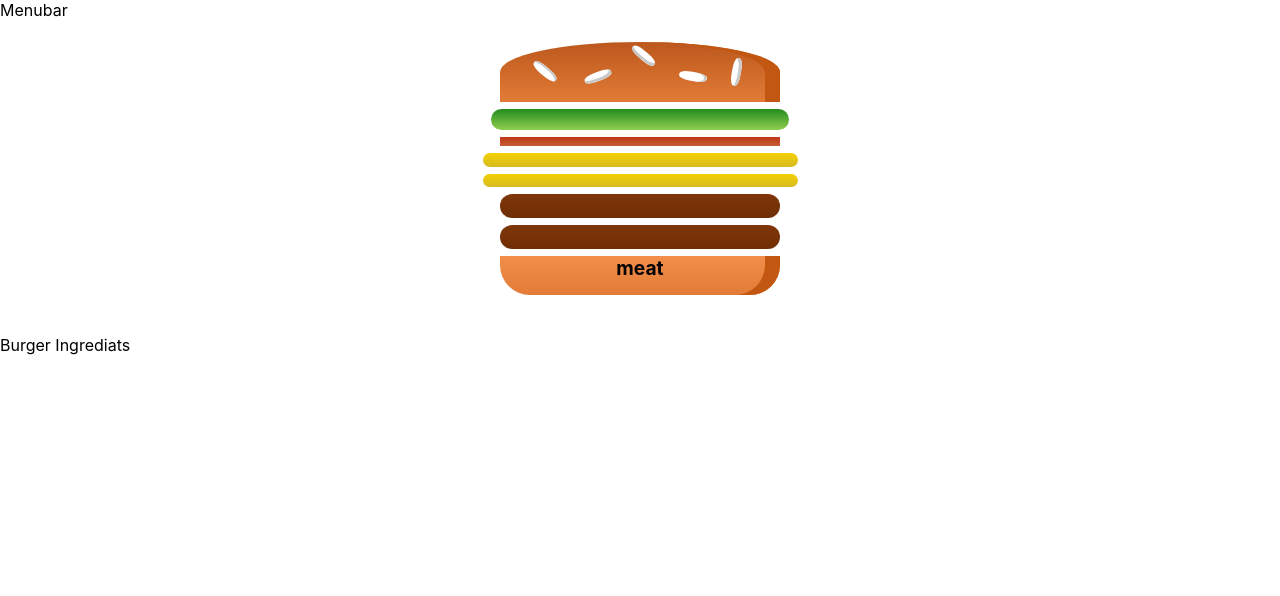
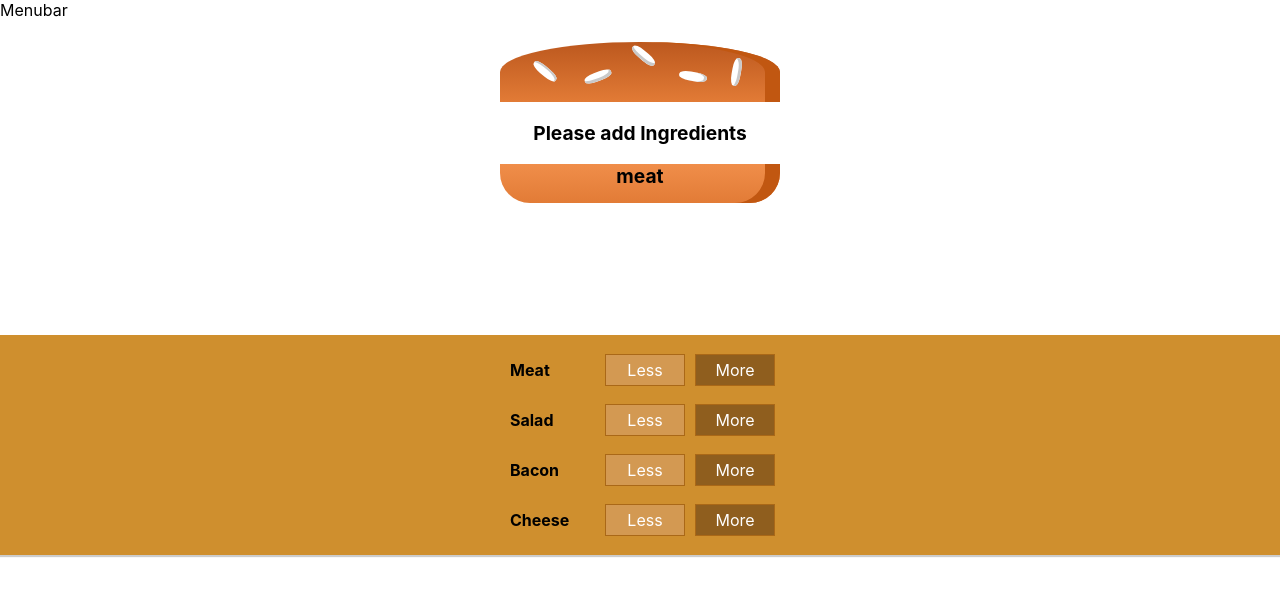
Before and after one commit to AbinPalliyil/Burger-app-React, a React app: page / in a window 1280 px wide. Shown: the top 596 px of the page. Built offline with nearby package versions, Linux system fonts and the light colour scheme.

Commit message:
Added BuildControl component

```diff
--- /dev/null
+++ b/src/components/Burger/BuildControls/BuildControl/BuildControl.js
@@ -0,0 +1,15 @@
+import React from "react";
+import Classes from "./BuildControl.module.css"
+
+const BuildControl = (props) => {
+    return ( <div className={Classes.BuildControl}>
+        <div className={Classes.Label}> {props.label} </div>
+        <button className={Classes.Less}>Less</button>
+        <button className={Classes.More}>More</button>
+
+        </div>
+    )
+
+}
+
+export default BuildControl;
--- /dev/null
+++ b/src/components/Burger/BuildControls/BuildControl/BuildControl.module.css
@@ -0,0 +1,56 @@
+.BuildControl {
+    display: flex;
+    justify-content: space-between;
+    align-items: center;
+    margin: 5px 0;
+}
+
+.BuildControl button {
+    display: block;
+    font: inherit;
+    padding: 5px;
+    margin: 0 5px;
+    width: 80px;
+    border: 1px solid #AA6817;
+    cursor: pointer;
+    outline: none;
+}
+
+.BuildControl button:disabled {
+    background-color: #AC9980;
+    border: 1px solid #7E7365;
+    color: #ccc;
+    cursor: default;
+}
+
+.BuildControl button:hover:disabled {
+    background-color: #AC9980;
+    color: #ccc;
+    cursor: not-allowed;
+}
+
+.Label {
+    padding: 10px;
+    font-weight: bold;
+    width: 80px;
+}
+
+.BuildControl .Less {
+    background-color: #D39952;
+    color: white;
+}
+
+.BuildControl .More {
+    background-color: #8F5E1E;
+    color: white;
+}
+
+.BuildControl .Less:hover, .BuildControl .Less:active {
+    background-color: #DAA972;
+    color: white;
+}
+
+.BuildControl .More:hover,.BuildControl .More:active {
+    background-color: #99703F;
+    color: white;
+}
--- /dev/null
+++ b/src/components/Burger/BuildControls/BuildControls.js
@@ -0,0 +1,25 @@
+import React from "react";
+import Classes from "./BuildControls.module.css"
+import BuildControl from "./BuildControl/BuildControl";
+
+const BuildControls = (props) => {
+
+    const controls = [
+        {label:"Meat", type: "meat"},
+        {label:"Salad", type: "salad"},
+        {label:"Bacon", type: "bacon"},
+        {label:"Cheese", type: "cheese"},
+    ]
+
+    return(
+           <div className={Classes.BuildControls}>
+           {
+               controls.map(ctrls => <BuildControl key={ctrls.label} label={ctrls.label} />)
+           }
+
+    </div>
+    )
+
+}
+
+export default BuildControls;
--- /dev/null
+++ b/src/components/Burger/BuildControls/BuildControls.module.css
@@ -0,0 +1,10 @@
+.BuildControls {
+    width: 100%;
+    background-color: #CF8F2E;
+    display: flex;
+    flex-flow: column;
+    align-items: center;
+    padding: 10px 0;
+    margin: auto;
+    box-shadow: 0 2px 1px #CCC;
+}
--- a/src/components/Burger/Burger.js
+++ b/src/components/Burger/Burger.js
@@ -3,11 +3,17 @@
 import Classes from "./Burger.module.css"
 
 const Burger = (props) => {
-    const transformedIngredients = Object.keys(props.Ingredients).map(igKey => {
+    let transformedIngredients = Object.keys(props.Ingredients).map(igKey => {
         return [...Array(props.Ingredients[igKey])].map((_, i) => {
            return <BurgerIngrediant key={igKey+i} type={igKey} />
         })
-    });
+    }).reduce((arr,el) => {
+        return arr.concat(el)
+    }, []);
+
+    if(transformedIngredients.length === 0) {
+        transformedIngredients = <p>Please add Ingredients</p>
+    }
 return(
     <div className={Classes.Burger}>
         <BurgerIngrediant type="bread-top" />
--- a/src/containers/BurgerBuilder/BurgerBuilder.js
+++ b/src/containers/BurgerBuilder/BurgerBuilder.js
@@ -1,15 +1,16 @@
 import React, {Component} from "react";
 import Aux from "../../hoc/Auxilary";
 import Burger from "../../components/Burger/Burger"
+import BuildControls from "../../components/Burger/BuildControls/BuildControls";
 
 class BurgerBuilder extends  Component {
 
 state= {
     Ingredients: {
-        salad: 1,
-        bacon: 1,
-        cheese: 2,
-        meat: 2
+        salad: 0,
+        bacon: 0,
+        cheese: 0,
+        meat: 0
     }
 }
 
@@ -17,9 +18,7 @@
         return(
             <Aux>
                 <Burger Ingredients={this.state.Ingredients} />
-                <div>
-                    Burger Ingrediats
-                </div>
+                <BuildControls />
             </Aux>
         )
     }
```
